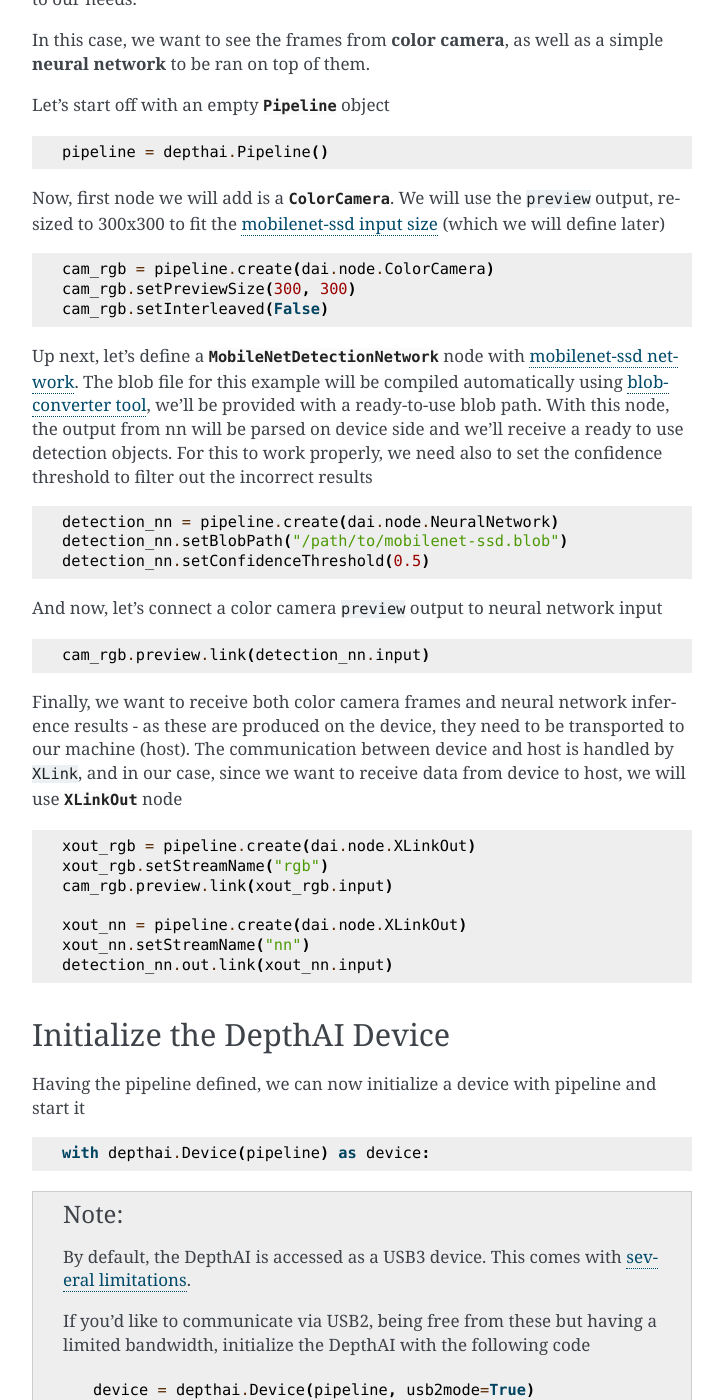
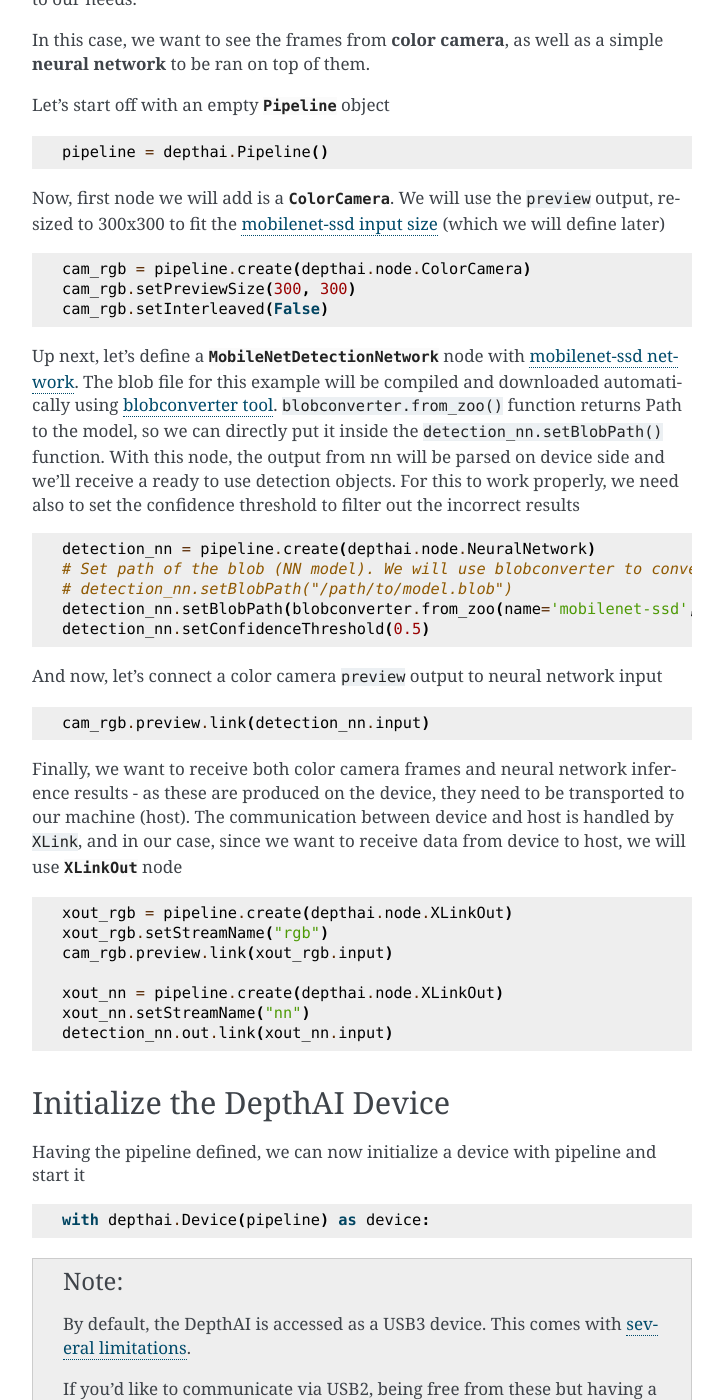
Before and after one commit to luxonis/depthai-python, a Sphinx documentation site: the page built from docs/source/tutorials/hello_world.rst, in a window 1280 px wide and 1400 px high, scrolled down 2121 px. Shown: the whole window, without its empty margins (388-1111 px from the left). Built offline with Sphinx 7.4.7, drawn with Linux system fonts in a browser that asks for light colours; pages that are not in the unit, such as notebooks, are missing from menus; the version number could not be read and is left out; some of the changed text lies outside the part shown.

Commit message:
Fixing some inaccuracies in Hello world tutorial docs

```diff
--- a/docs/source/tutorials/hello_world.rst
+++ b/docs/source/tutorials/hello_world.rst
@@ -108,19 +108,22 @@ Now, first node we will add is a :class:`ColorCamera`. We will use the :code:`pr
 
 .. code-block:: python
 
-  cam_rgb = pipeline.create(dai.node.ColorCamera)
+  cam_rgb = pipeline.create(depthai.node.ColorCamera)
   cam_rgb.setPreviewSize(300, 300)
   cam_rgb.setInterleaved(False)
 
 Up next, let's define a :class:`MobileNetDetectionNetwork` node with `mobilenet-ssd network <https://docs.openvinotoolkit.org/latest/omz_models_public_mobilenet_ssd_moblenet_ssd.html>`__.
-The blob file for this example will be compiled automatically using `blobconverter tool <https://pypi.org/project/blobconverter/>`__, we'll be provided with a ready-to-use blob path.
+The blob file for this example will be compiled and downloaded automatically using `blobconverter tool <https://pypi.org/project/blobconverter/>`__.
+:code:`blobconverter.from_zoo()` function returns Path to the model, so we can directly put it inside the :code:`detection_nn.setBlobPath()` function.
 With this node, the output from nn will be parsed on device side and we'll receive a ready to use detection objects. For this to work properly, we need also to set the confidence threshold
 to filter out the incorrect results
 
 .. code-block:: python
 
-  detection_nn = pipeline.create(dai.node.NeuralNetwork)
-  detection_nn.setBlobPath("/path/to/mobilenet-ssd.blob")
+  detection_nn = pipeline.create(depthai.node.NeuralNetwork)
+  # Set path of the blob (NN model). We will use blobconverter to convert&download the model
+  # detection_nn.setBlobPath("/path/to/model.blob")
+  detection_nn.setBlobPath(blobconverter.from_zoo(name='mobilenet-ssd', shaves=6))
   detection_nn.setConfidenceThreshold(0.5)
 
 And now, let's connect a color camera :code:`preview` output to neural network input
@@ -135,11 +138,11 @@ and in our case, since we want to receive data from device to host, we will use
 
 .. code-block:: python
 
-  xout_rgb = pipeline.create(dai.node.XLinkOut)
+  xout_rgb = pipeline.create(depthai.node.XLinkOut)
   xout_rgb.setStreamName("rgb")
   cam_rgb.preview.link(xout_rgb.input)
 
-  xout_nn = pipeline.create(dai.node.XLinkOut)
+  xout_nn = pipeline.create(depthai.node.XLinkOut)
   xout_nn.setStreamName("nn")
   detection_nn.out.link(xout_nn.input)
 
```
Also changed, not shown: other parts of docs/source/tutorials/hello_world.rst (+3 -3 lines).
